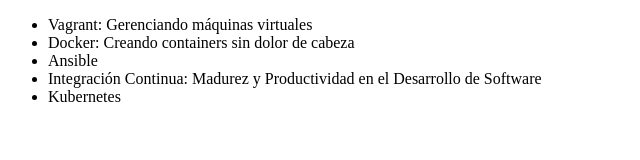
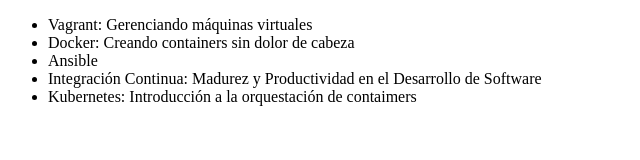
Before and after one commit to Odragom/alura-git, a plain HTML site: page index.html in a window 1280 px wide. Shown: the whole page, without its empty margins (0-640 px from the left). Drawn offline with Linux system fonts and the light colour scheme.

Commit message:
Modificando el nombre del curso de Kubernetes

```diff
--- a/index.html
+++ b/index.html
@@ -10,7 +10,7 @@
             <li>Docker: Creando containers sin dolor de cabeza</li>
             <li>Ansible</li>
             <li>Integración Continua: Madurez y Productividad en el Desarrollo de Software</li>
-            <li>Kubernetes</li>
+            <li>Kubernetes: Introducción a la orquestación de contaimers </li>
         </ul>
     </body>
 </html>
```
